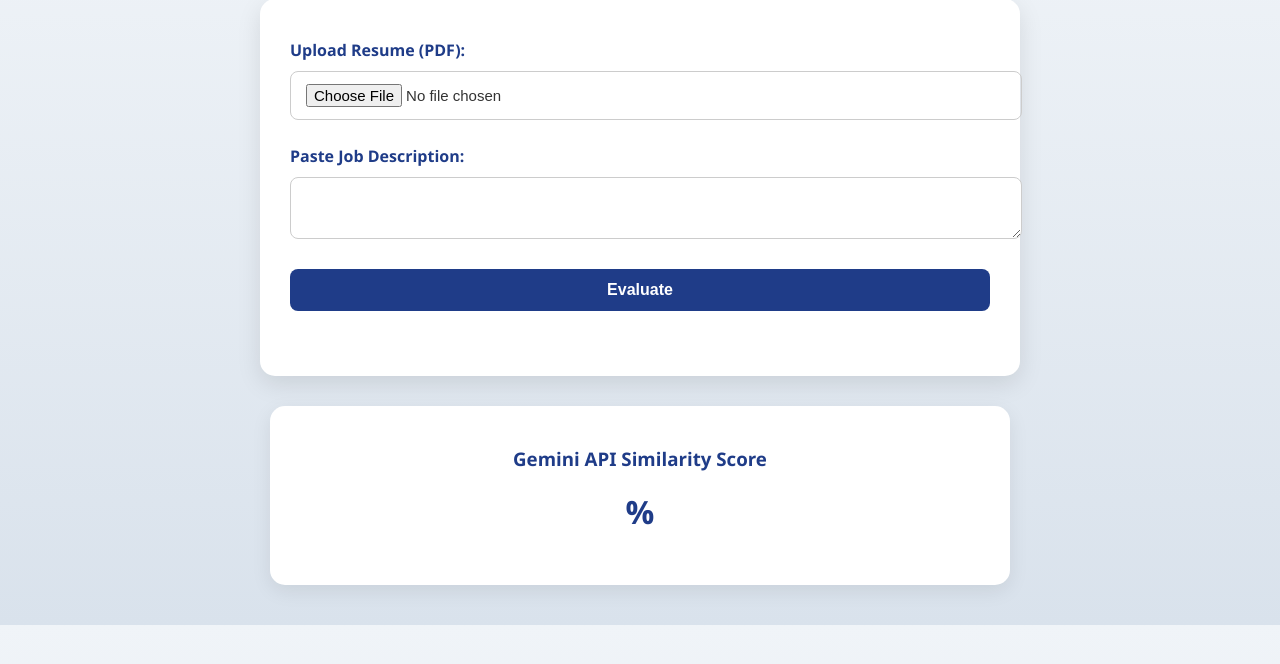
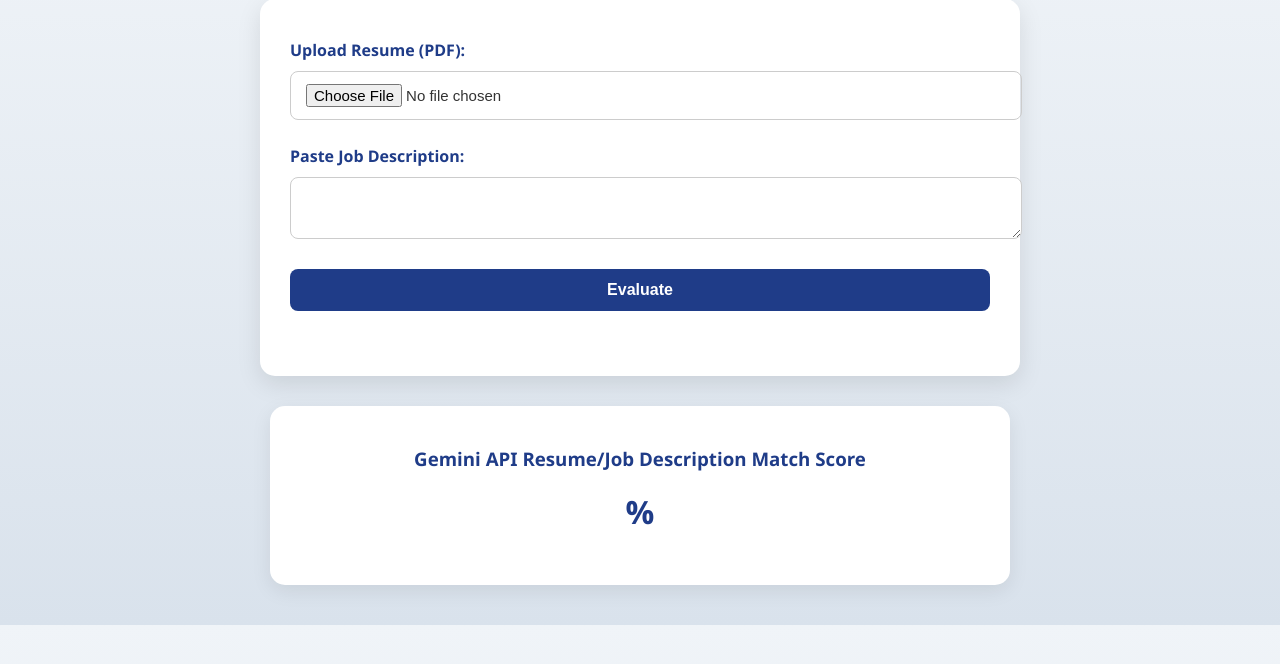
Before and after one commit to Sherif-Elfiky/resume-enhancer, a Flask app: template templates/index.html in a window 1280 px wide. Shown: the part 114-778 px from the top of the page. Run offline with Flask 3, Linux system fonts and the light colour scheme; the template is opened without the code that fills it, so the values that code supplies are empty.

Commit message:
changed prompt wording

```diff
--- a/app.py
+++ b/app.py
@@ -24,7 +24,9 @@ def extract_text_from_pdf(pdf_file) -> str:
 
 def get_gemini_score(resume_text: str, job_desc: str) -> float:
     prompt = f"""
-    Compare the following resume to the job description and return ONLY a similarity score (0-100).
+    On a scale of 0 to 100, how well does the resume match the job description?
+    Only return the number, nothing else.
+
 
     Resume:
     {resume_text}
--- a/templates/index.html
+++ b/templates/index.html
@@ -27,7 +27,7 @@
 
   {% if sim_score_gemini is not none %}
 <div class="score-container">
-  <h3>Gemini API Similarity Score</h3>
+  <h3>Gemini API Resume/Job Description Match Score </h3>
   <p class="score-value">{{ sim_score_gemini }}%</p>
 </div>
 {% endif %}
```
